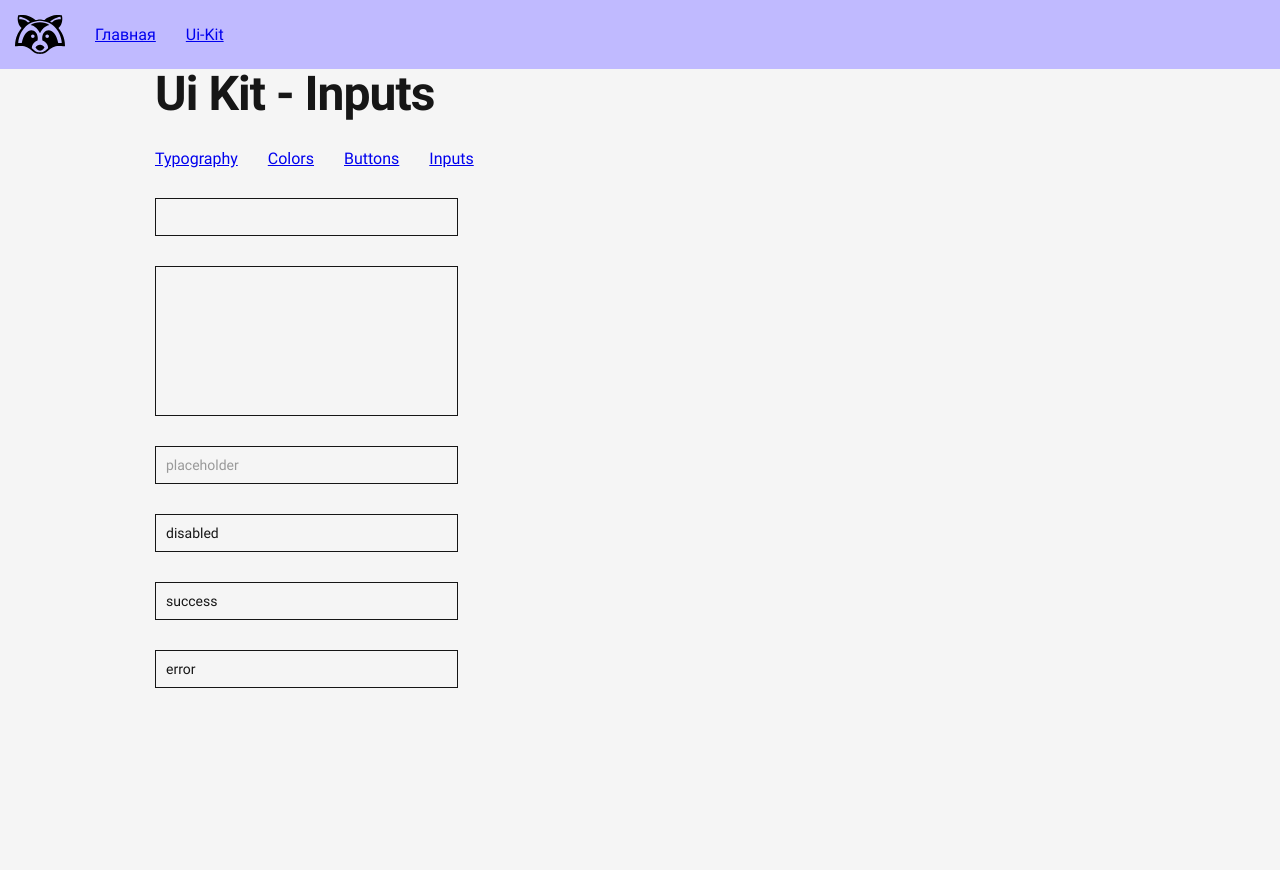
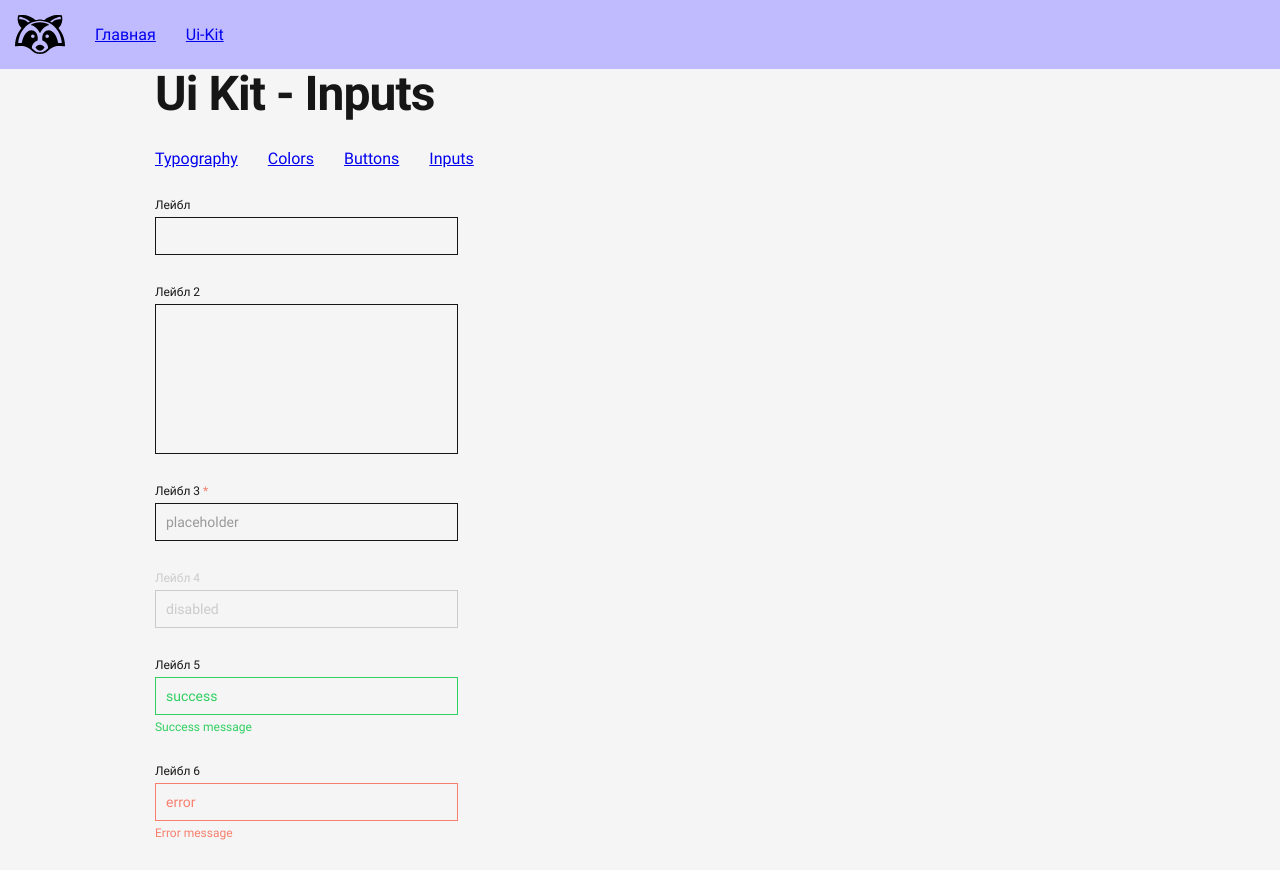
Before and after one commit to ramstex/reactor, a React app: page /ui-kit/inputs in a window 1280 px wide. Before the commit the page ends 800 px from the top, so only its background shows below. Built offline with nearby package versions, Linux system fonts and the light colour scheme.

Commit message:
Input component

```diff
--- a/src/components/Ui/Input/Input.jsx
+++ b/src/components/Ui/Input/Input.jsx
@@ -8,45 +8,91 @@ import './Input.scss';
 class UiInput extends React.Component {
 	//	Классы
 	classNameRoot() {
-		const { className, textarea } = this.props;
+		const { className, error, success, required, disabled, textarea } = this.props;
 		return classnames(
 			'ui-input',
 			className,
+			{ _required: required },
+			{ _disabled: disabled },
 			{ _textarea: textarea },
+			{ _error: error },
+			{ _success: success },
 		);
+	}
+
+	classNameCaption() {
+		return classnames( 'ui-input__caption' );
 	}
 
 	classNameInput() {
 		return classnames( 'ui-input__input', );
 	}
 
+	classNameMessage() {
+		return classnames( 'ui-input__message', );
+	}
+
 	render() {
-		const { textarea, type, placeholder } = this.props;
+		const { children, required, disabled, textarea, type, message, placeholder } = this.props;
 
 		const attrs = omit( this.props, [
 			'className',
 			'children',
+			'required',
 			'textarea',
+			'disabled',
+			'error',
+			'success',
+			'message',
 			'placeholder',
 			'type',
 		] );
 
 		return (
 			<div className={ this.classNameRoot() }>
-				{ textarea ?
-					<textarea className={ this.classNameInput() } placeholder={ placeholder } { ...attrs } />
-					:
-					<input className={ this.classNameInput() } type={ type } placeholder={ placeholder } { ...attrs } />
-				}
+				<label>
+					{ !!children &&
+						<p className={ this.classNameCaption() }> { children } </p>
+					}
+
+					{ textarea ?
+						<textarea
+							className={ this.classNameInput() }
+							required={ required }
+							disabled={ disabled }
+							placeholder={ placeholder }
+							{ ...attrs }
+						/>
+						:
+						<input
+							className={ this.classNameInput() }
+							required={ required }
+							disabled={ disabled }
+							type={ type }
+							placeholder={ placeholder }
+							{ ...attrs }
+						/>
+					}
+
+					{ !!message &&
+						<p className={ this.classNameMessage() }> { message } </p>
+					}
+				</label>
 			</div>
 		)
 	}
 }
 
 UiInput.propTypes = {
+	children: PropTypes.node,
 	className: PropTypes.string,
+	required: PropTypes.bool,
+	disabled: PropTypes.bool,
+	error: PropTypes.bool,
+	success: PropTypes.bool,
 	textarea: PropTypes.bool,
 	placeholder: PropTypes.string,
+	message: PropTypes.string,
 
 	type: PropTypes.oneOf( [
 		'text',
```
